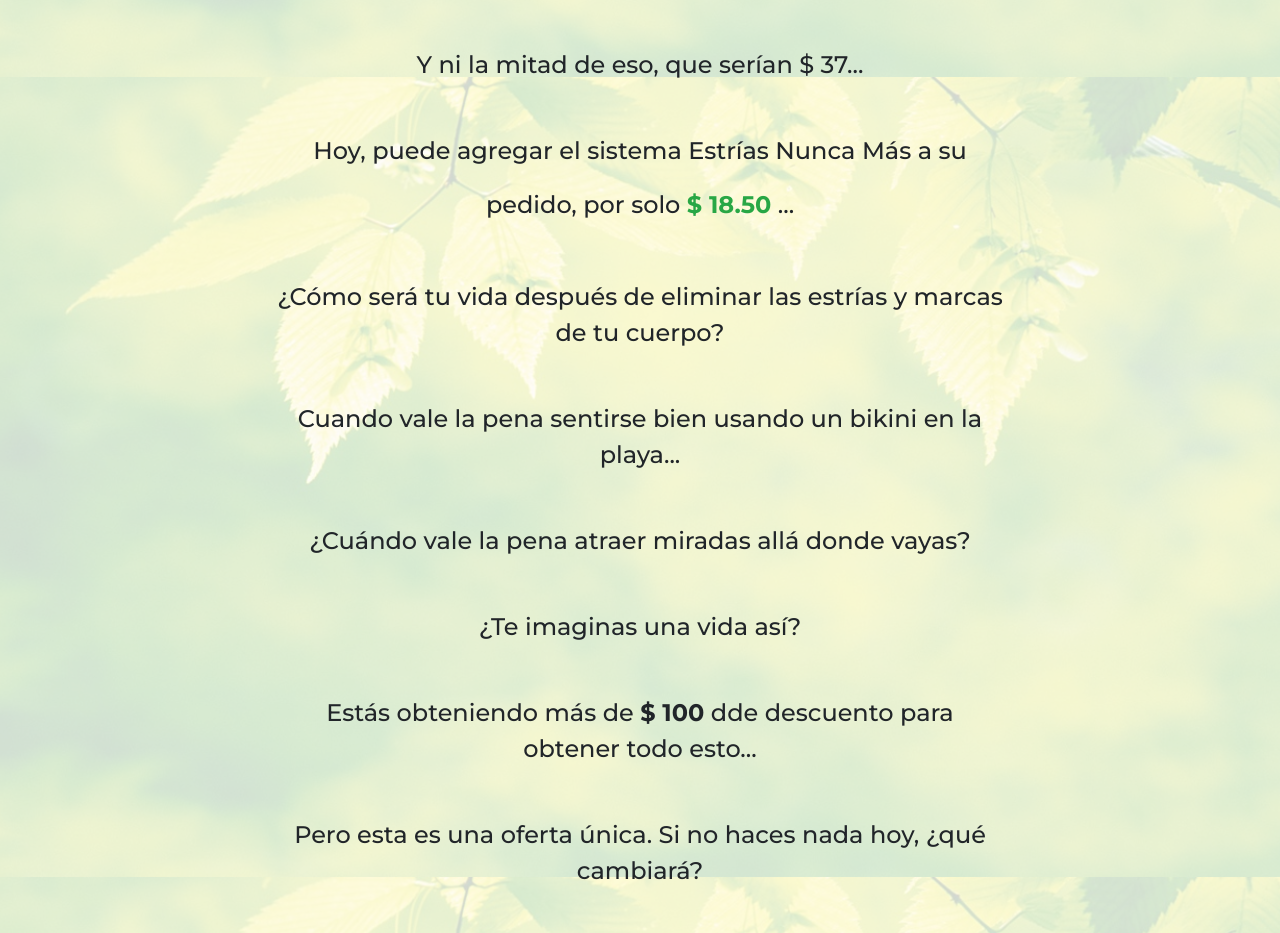
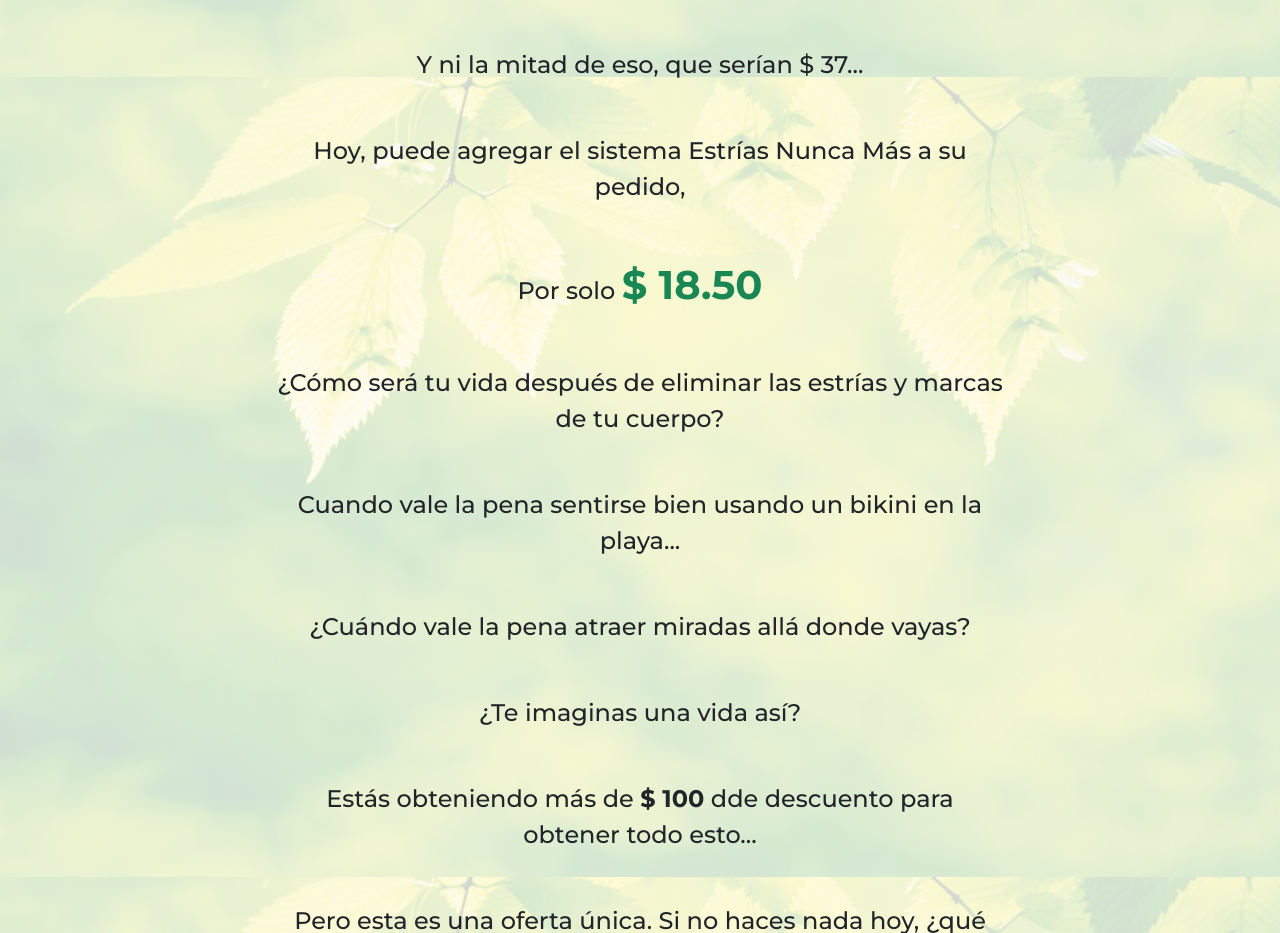
Before and after one commit to ortegamAL/barrigacero.life, a plain HTML site: page u2/index.html in a window 1280 px wide. Shown: the part 3123-4056 px from the top of the page. Drawn offline with nearby package versions, Linux system fonts and the light colour scheme; a script that the page names is missing.

Commit message:
Update index.html

```diff
--- a/u2/index.html
+++ b/u2/index.html
@@ -81,7 +81,7 @@ Esto es lo que obtienes cuando agregas Cómo borrar las estrías de forma natura
           <p class="lead">Y por eso está ofreciendo este SUPER DESCUENTO una vez...</p>
           <p class="lead">No tendrás que pagar los $ 77...</p>
           <p class="lead">Y ni la mitad de eso, que serían $ 37...</p>
-          <p class="lead">Hoy, puede agregar el sistema Estrías Nunca Más a su pedido, por solo <span class="font-weight-bold text-success">$ 18.50</span> <span class="font-weight-bold text-success"><span class="price"></span></span>...</p>
+          <p class="lead">Hoy, puede agregar el sistema Estrías Nunca Más a su pedido,<span class="font-weight-bold text-success"></span><p class="lead">Por solo <span class="price">$ 18.50</span></p> <span class="font-weight-bold text-success"><span class="price"></span></span></p>
           <div id="cta">
 
 
```
